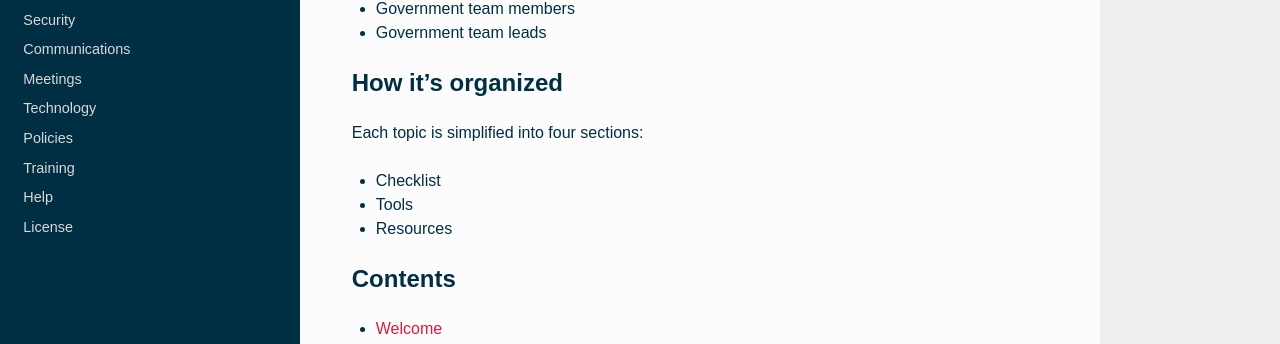
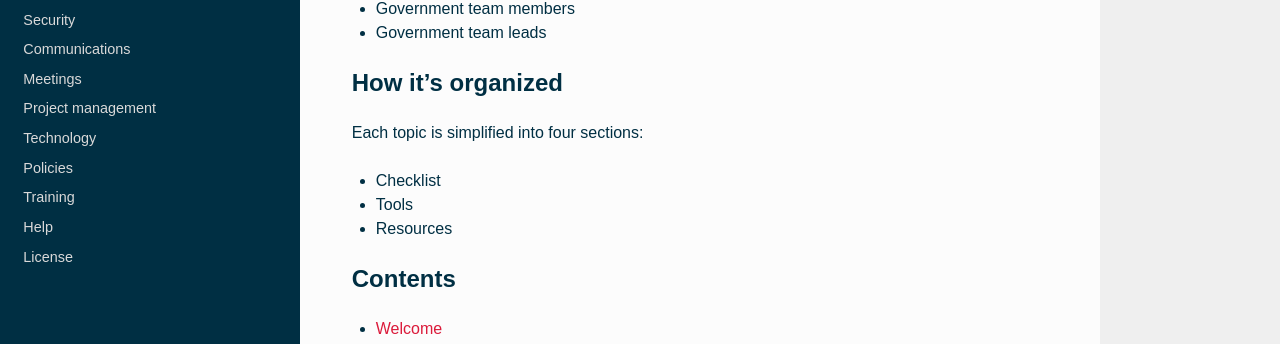
Before and after one commit to distributedgov/guide, an MkDocs documentation site: the page built from docs/README.md, in a window 1280 px wide. Shown: the part 340-684 px from the top of the page. Built offline with MkDocs 1.6.1, drawn with Linux system fonts in a browser that asks for light colours; nearby versions of some CDN libraries; old or Windows-style settings are respelled for this version of MkDocs.

Commit message:
Update mkdocs.yml

```diff
--- a/mkdocs.yml
+++ b/mkdocs.yml
@@ -16,6 +16,7 @@ pages:
     - Security: security.md
     - Communications: communications.md
     - Meetings: meetings.md
+    - Project management: project-management.md
     - Technology: technology.md
     - Policies: policies.md
     - Training: training.md
```
